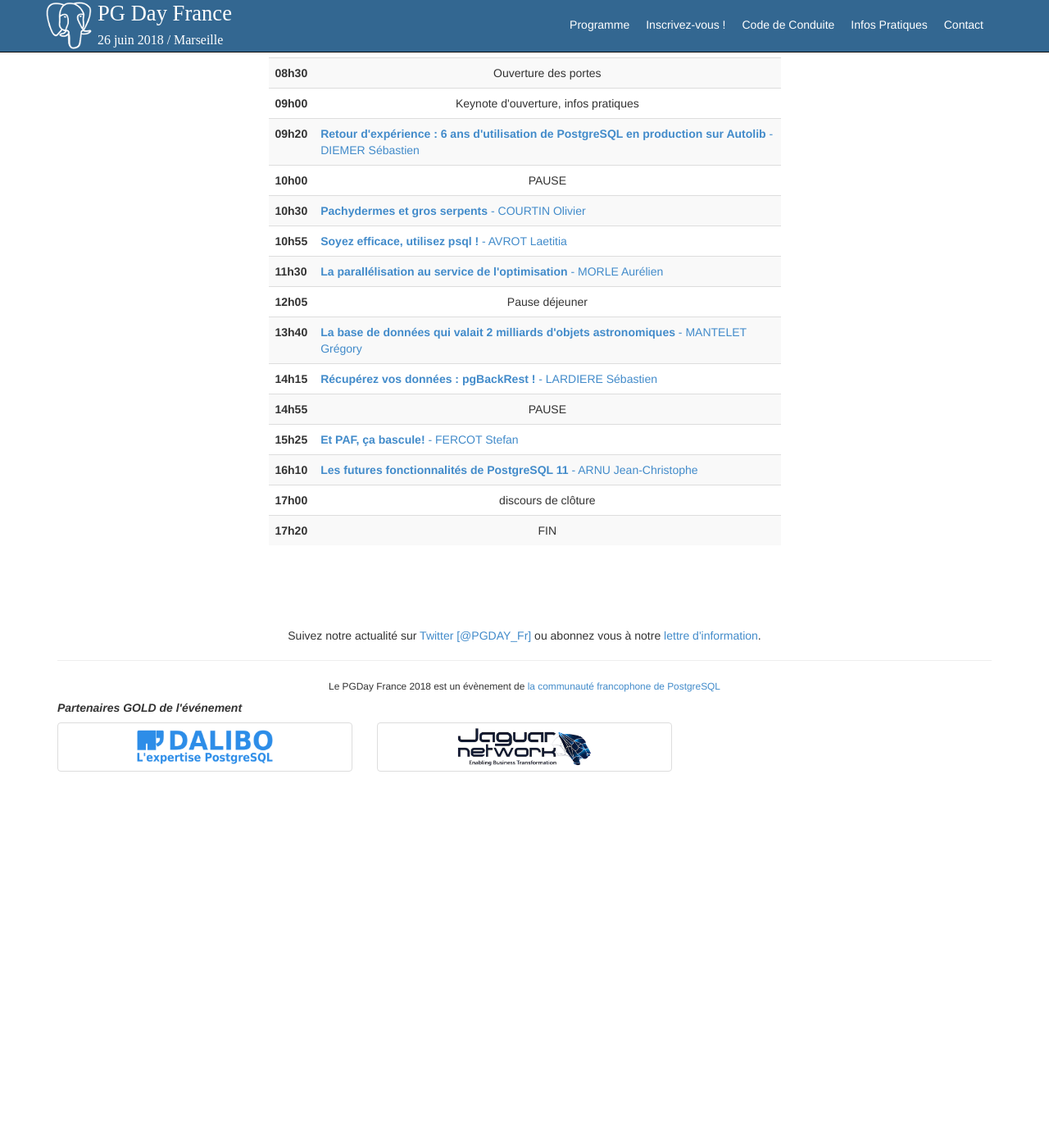
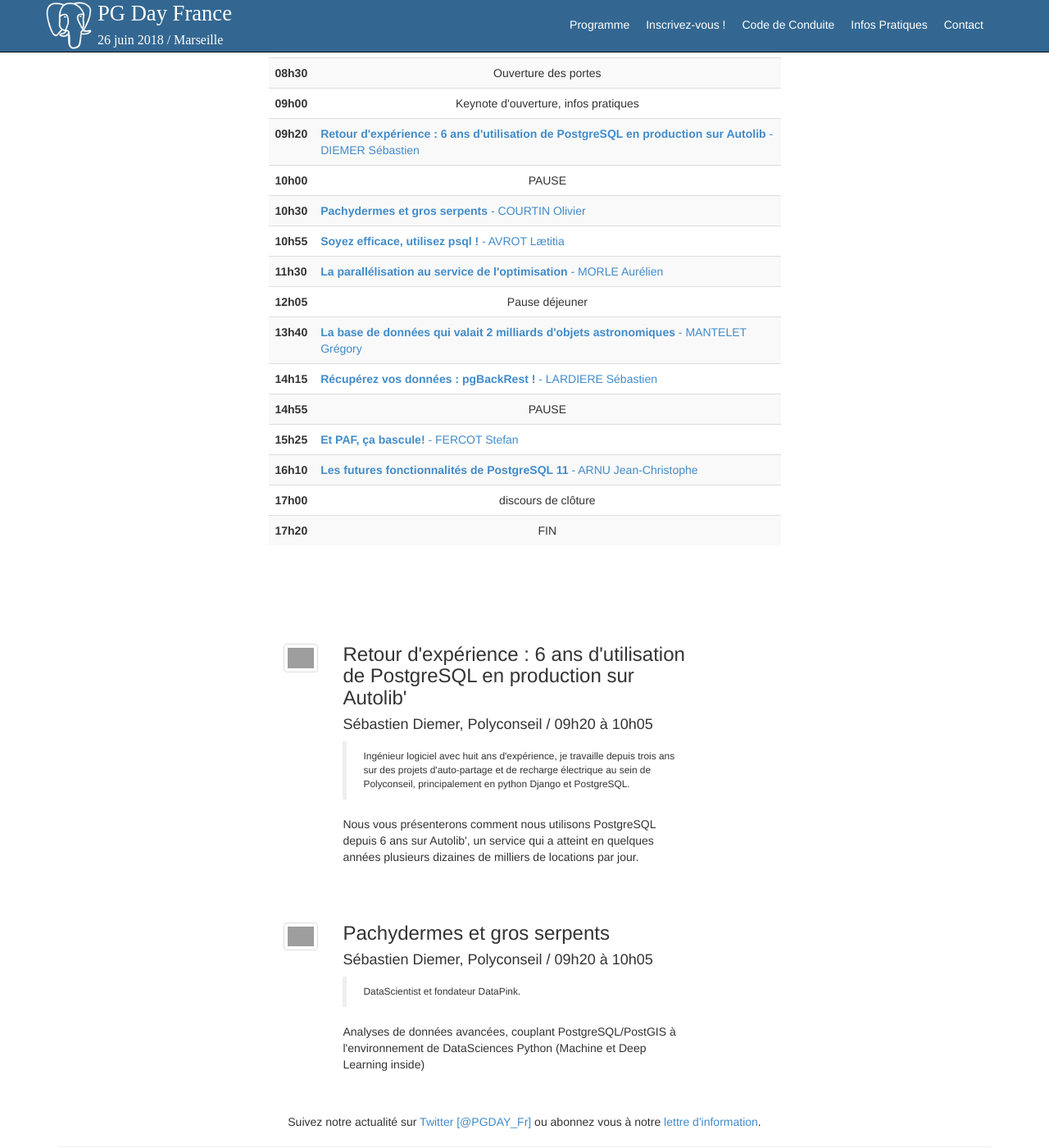
Before and after one commit to postgresqlfr/2024.pgday.fr, a Jekyll site: the page built from programme.html, in a window 1280 px wide and 1400 px high. Shown: the whole window at 82% size. Built offline with Jekyll 4.4.1, drawn with Linux system fonts in a browser that asks for light colours; grey boxes are pictures that could not be loaded.

Commit message:
suite programme

```diff
--- a/programme.html
+++ b/programme.html
@@ -22,7 +22,7 @@
       </tr>
       <tr>
         <th> 09h20 </th>
-        <td><a href="#pgsql-"><strong>Retour d'expérience : 6 ans d'utilisation de PostgreSQL
+        <td><a href="#pgsql-retourexpautolib"><strong>Retour d'expérience : 6 ans d'utilisation de PostgreSQL
 en production sur Autolib</strong> -
             DIEMER Sébastien</a></td>
       </tr>
@@ -32,11 +32,11 @@
       </tr>
       <tr>
         <th> 10h30 </th>
-        <td><a href="#pgsql-"><strong>Pachydermes et gros serpents</strong> - COURTIN Olivier</a></td>
+        <td><a href="#pgsql-pachyderme"><strong>Pachydermes et gros serpents</strong> - COURTIN Olivier</a></td>
       </tr>
       <tr>
         <th> 10h55 </th>
-        <td><a href="#pgsql-"><strong>Soyez efficace, utilisez psql !</strong> - AVROT Laetitia</a></td>
+        <td><a href="#pgsql-"><strong>Soyez efficace, utilisez psql !</strong> - AVROT L&aelig;titia</a></td>
       </tr>
       <tr>
         <th> 11h30 </th>
@@ -84,38 +84,32 @@
 </div>
 <br/><br/>
 
-<!--
+
 <div class="row">
   <div class="col-md-3"></div>
   <div class="col-md-5">
 
-    <div id="pgsql-partitionnement"></div><br/><br/>
+    <div id="pgsql-retourexpautolib"></div><br/><br/>
     <div class="row" >
       <div class="col-md-2 text-right">
-        <img src="img/orateurs/g_darold.jpg" alt="Gilles Darold" class="img-thumbnail">
+        <img src="img/orateurs/s_diemer.jpg" alt="Diemer Sébastien" class="img-thumbnail">
       </div>
       <div class="col-md-10">
-        <h3>Le partionnement et les transactions autonomes dans PostgreSQL
-          <a alt="Télécharger le support" href="slides/darold_pgday_2017_partitionnement.pdf"><i class="glyphicon glyphicon-download"></i></a>
+        <h3>Retour d'expérience : 6 ans d'utilisation de PostgreSQL en production sur Autolib'
+          <!--<a alt="Télécharger le support" href="slides/darold_pgday_2017_partitionnement.pdf"><i class="glyphicon glyphicon-download"></i></a>-->
         </h3>
-        <h4>Gilles Darold, Dalibo / 09h20 à 10h05</h4>
+        <h4>Sébastien Diemer, Polyconseil / 09h20 à 10h05</h4>
         <p>
         <blockquote class="small">
-          Utilisateur de PostgreSQL depuis 1995 et créateur de divers logiciels
-          autour de PostgreSQL comme pgBadger pour l'analyse de logs, Ora2Pg
-          pour les migrations depuis Oracle et plus récemment pgCluu pour la
-          collecte et l'analyse de métriques sur une instance PostgreSQL.
+          Ingénieur logiciel avec huit ans d'expérience, je travaille depuis
+          trois ans sur des projets d'auto-partage et de recharge électrique au
+          sein de Polyconseil, principalement en python Django et PostgreSQL.
         </blockquote>
         </p>
         <p>
-          Cette présentation explique quand et comment utiliser le
-          partitionnement et les transactions autonomes,
-          deux fonctionnalités souvent considérées comme inexistantes,
-          impossibles ou difficile à maintenir dans
-          PostgreSQL laissant la part belle aux autres SGBD. Ces deux domaines
-          ont beaucoup évolués notamment
-          avec l'arrivée de PostgreSQL 10.0. Les différentes implémentations
-          possibles sont passées en revue.
+          Nous vous présenterons comment nous utilisons PostgreSQL depuis 6 ans sur
+          Autolib', un service qui a atteint en quelques années plusieurs dizaines de
+          milliers de locations par jour.
         </p>
       </div>
     </div>
@@ -123,5 +117,35 @@
   </div>
   <div class="col-md-4"></div>
 </div>
--->
+
+<div class="row">
+  <div class="col-md-3"></div>
+  <div class="col-md-5">
+
+    <div id="pgsql-pachyderme"></div><br/><br/>
+    <div class="row" >
+      <div class="col-md-2 text-right">
+        <img src="img/orateurs/o_courtin.jpg" alt="Courtin Olivier" class="img-thumbnail">
+      </div>
+      <div class="col-md-10">
+        <h3>Pachydermes et gros serpents
+          <!--<a alt="Télécharger le support" href="slides/darold_pgday_2017_partitionnement.pdf"><i class="glyphicon glyphicon-download"></i></a>-->
+        </h3>
+        <h4>Sébastien Diemer, Polyconseil / 09h20 à 10h05</h4>
+        <p>
+        <blockquote class="small">
+          DataScientist et fondateur DataPink.
+        </blockquote>
+        </p>
+        <p>
+          Analyses de données avancées, couplant PostgreSQL/PostGIS à l'environnement de DataSciences Python
+(Machine et Deep Learning inside)
+        </p>
+      </div>
+    </div>
+
+  </div>
+  <div class="col-md-4"></div>
+</div>
+
 <br /><br />
```
